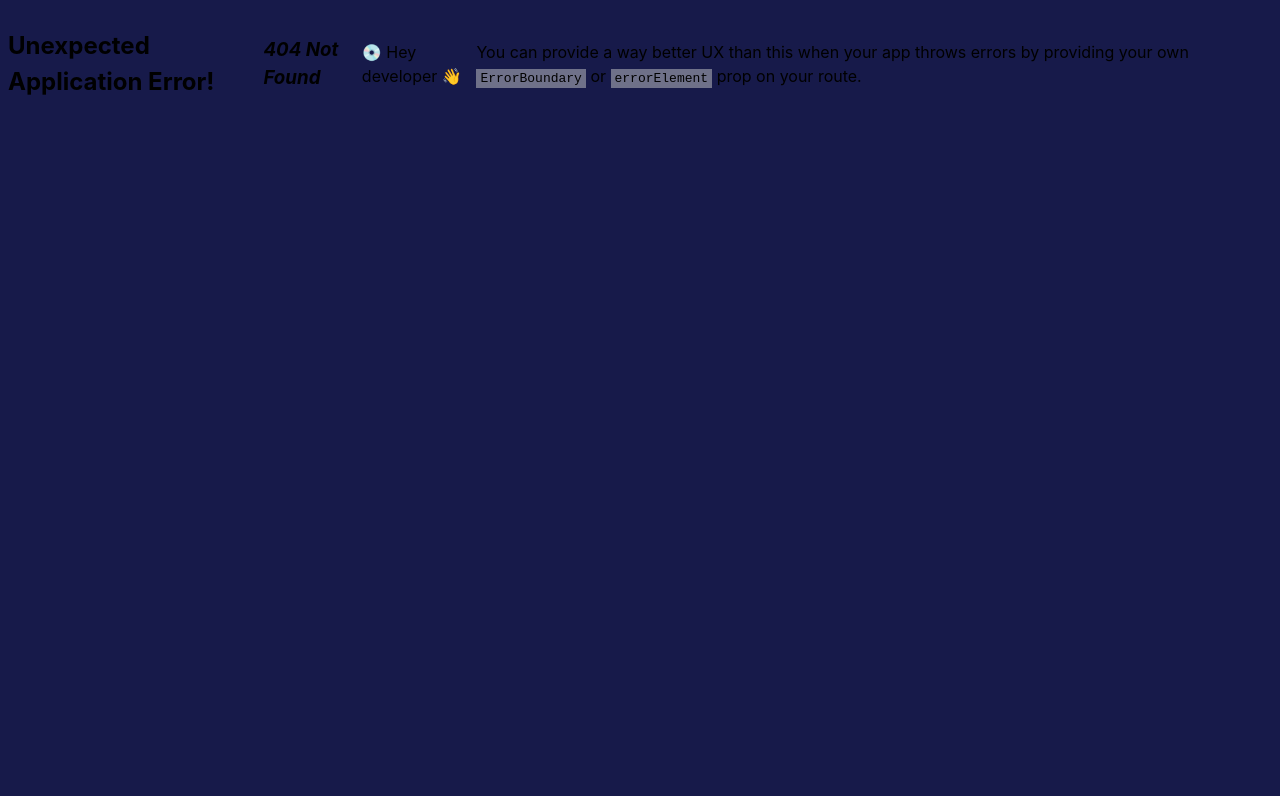
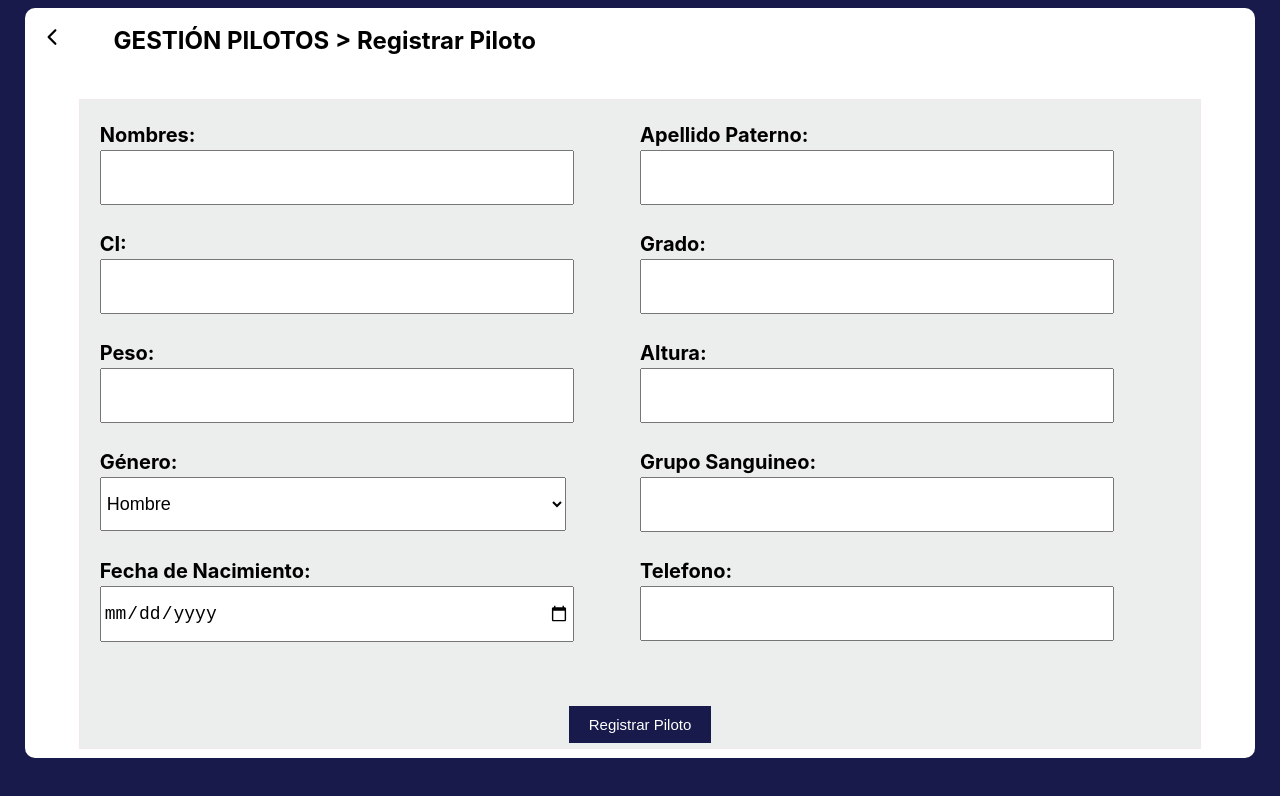
Before and after one commit to Juansadss/CB-24-Proyecto-FAB-Frontend, a React (Vite) app in the folder CB-24-Proyecto-FAB-Frontend/: page /menu-principal/menu-operaciones/registro-piloto in a window 1280 px wide. Before the commit this address had no page. Shown: the top 796 px of the page. Built offline with nearby package versions, Linux system fonts and the light colour scheme.

Commit message:
registrar piloto terminado

```diff
--- a/CB-24-Proyecto-FAB-Frontend/src/components/operations/airship-register-management/airship-register-management.css
+++ b/CB-24-Proyecto-FAB-Frontend/src/components/operations/airship-register-management/airship-register-management.css
@@ -9,6 +9,8 @@
     color: #000000;
     margin-top: 30px;
     margin-bottom: 30px;
+    margin: auto;
+    overflow-y: auto;
 }
 
 /* Estilos para el contenido dentro del contenedor */
--- a/CB-24-Proyecto-FAB-Frontend/src/components/operations/pilot-management/pilot-management.css
+++ b/CB-24-Proyecto-FAB-Frontend/src/components/operations/pilot-management/pilot-management.css
@@ -27,30 +27,30 @@ tr:hover {
     background-color: #f2f2f2; /* Light gray background color on hover */
   }
 
-.edit-button{
+.pilot-management-edit-button{
     color: blue;
     font-size: 20px;
 }
 
-.delete-button{
+.pilot-management-delete-button{
     color: red;
     font-size: 20px;
     margin-left: 15px;
   }
 
-.goback-arrow{
+.pilot-management-goback-arrow{
   color: #000;
   margin-right: 50px;
 }
 
-.add-button-container button {
+.pilot-management-add-button-container button {
   display: flex;
   align-items: center;
   justify-content: center;
   font-size: 10px;
 }
 
-.add-button-icon{
+.pilot-management-add-button-icon{
   margin-right: 5px;
   font-size: 20px;
 }
--- a/CB-24-Proyecto-FAB-Frontend/src/components/operations/pilot-management/pilot-management.tsx
+++ b/CB-24-Proyecto-FAB-Frontend/src/components/operations/pilot-management/pilot-management.tsx
@@ -18,17 +18,16 @@ export default function PilotManagement() {
             {/* Title */}
             <div>
                 <h1>
-                    <Link to={"/menu-principal/menu-operaciones"}><IoIosArrowBack className="goback-arrow" /></Link>GESTIÓN PILOTOS
+                    <Link to={"/menu-principal/menu-operaciones"}><IoIosArrowBack className="pilot-management-goback-arrow" /></Link>GESTIÓN PILOTOS
                 </h1>
             </div>
 
 
             {/* Add New Pilot Button */}
-            <div className="add-button-container">
-                <button>
-                    <FaPlus className="add-button-icon" />
+            <div className="pilot-management-add-button-container">
+                <Link to={"/menu-principal/menu-operaciones/registro-piloto"}><FaPlus className="pilot-management-add-button-icon" />
                     REGISTAR PILOTO
-                </button>
+                </Link>
             </div>
 
             {/* Pilot Table */}
@@ -56,8 +55,8 @@ export default function PilotManagement() {
                     <td>{pilot.weight} kg</td>
                     <td>{pilot.grade}</td>
                     <td>
-                        <Link to={""}><FaEdit className="edit-button"/></Link>
-                        <Link to={""}><MdDelete className="delete-button"/></Link>
+                        <Link to={""}><FaEdit className="pilot-management-edit-button"/></Link>
+                        <Link to={""}><MdDelete className="pilot-management-delete-button"/></Link>
                     </td>
                     </tr>
                 ))}
--- /dev/null
+++ b/CB-24-Proyecto-FAB-Frontend/src/components/operations/pilot-management/pilot-register.css
@@ -0,0 +1,71 @@
+.register-pilot-container {
+    height: 90vh;
+    width: 95%;
+    border-radius: 10px;
+    padding: 15px;
+    background-color: white;
+    color: #000;
+    margin: auto;
+    overflow-y: auto;
+  }
+
+  .register-pilot-container h1 {
+    font-size: 24px;
+    margin-bottom: 20px;
+  }
+
+  .register-pilot-form-container {
+    width: 90%; /* Cambiar el ancho según sea necesario */
+    margin: 40px auto;
+    border: 1px solid #f3e9e9;
+    padding: 20px 20px 5px;
+    background-color: #8e93922a;
+    font-family: Inter, system-ui, Avenir, Helvetica, Arial, sans-serif;
+    margin-bottom: 30px;
+}
+
+.register-pilot-content {
+    display: flex;
+    flex-direction: column;
+    align-items: center; /* Centrar horizontalmente los elementos */
+}
+
+.register-pilot-info-section {
+    display: flex;
+    flex-wrap: wrap; /* Permitir envolver elementos en filas */
+    justify-content: space-between;
+    margin-bottom: 20px;
+}
+
+.register-pilot-label-input-container {
+    width: calc(50% - 0px); /* Ajustar el ancho para un elemento en una fila */
+    display: flex;
+    flex-direction: column; /* Mostrar elementos uno encima del otro */
+
+}
+
+.register-pilot-label-input-container label {
+    font-size: 20px; /* Ajustar el tamaño de la fuente del label */
+}
+
+.register-pilot-label-input-container input, select {
+    width: calc(90% - 20px); /* Ajustar el ancho del input */
+    font-size: 18px; /* Aumentar el tamaño de la fuente del input */
+    padding: 15px 2px; /* Agregar espacio vertical dentro del input */
+}
+
+  .register-pilot-goback-arrow{
+    color: #000;
+    margin-right: 50px;
+  }
+
+.register-pilot-button {
+    color: white;
+    background-color: #171A4A;
+    padding: 10px 20px;
+    border: none;
+    cursor: pointer;
+    max-width: 200px;
+    margin-top: 20px; /* Ajuste el margen superior según sea necesario */
+    font-size: 15px;
+}
--- /dev/null
+++ b/CB-24-Proyecto-FAB-Frontend/src/components/operations/pilot-management/pilot-register.tsx
@@ -0,0 +1,87 @@
+import { Link } from "react-router-dom";
+import { IoIosArrowBack } from "react-icons/io";
+import "./pilot-register.css";
+
+export default function RegisterPilotForm() {
+  return <>
+    <div className="register-pilot-container">
+        <div>
+            <h1>
+                <Link to={"/menu-principal/menu-operaciones/gestion-pilotos"}><IoIosArrowBack className="register-pilot-goback-arrow" /></Link><b>GESTIÓN PILOTOS</b>
+                <span className="small-text"> &gt; Registrar Piloto</span>
+            </h1>
+        </div>
+
+      {/* Pilot Registration Form */}
+      <div className="register-pilot-form-container">
+
+                    <div className="register-pilot-content">
+                        <div className="register-pilot-info-section">
+                            <div className="register-pilot-label-input-container">
+                                <label className="label-section"><strong>Nombres:</strong></label>
+                                <input type="text" />
+                            </div>
+
+                            <div className="register-pilot-label-input-container">
+                                <label className="label-section"><strong>Apellido Paterno:</strong></label>
+                                <input type="text" />
+                            </div>
+                            <div className="register-pilot-label-input-container">
+                                <br />
+                                <label className="label-section"><strong>CI:</strong></label>
+                                <input type="text" />
+                            </div>
+                            <div className="register-pilot-label-input-container">
+                                <br />
+                                <label className="label-section"><strong>Grado:</strong></label>
+                                <input type="text" />
+                            </div>
+                            <div className="register-pilot-label-input-container">
+                                <br />
+                                <label className="label-section"><strong>Peso:</strong></label>
+                                <input type="text" />
+                            </div>
+                            <div className="register-pilot-label-input-container">
+                                <br />
+                                <label className="label-section"><strong>Altura:</strong></label>
+                                <input type="text" />
+                            </div>
+                            <div className="register-pilot-label-input-container">
+                                <br />
+                                <label className="label-section"><strong>Género:</strong></label>
+                                <select>
+                                    <option value="hombre">Hombre</option>
+                                    <option value="mujer">Mujer</option>
+                                </select>
+                            </div>
+                            <div className="register-pilot-label-input-container">
+                                <br />
+                                <label className="label-section"><strong>Grupo Sanguineo:</strong></label>
+                                <input type="text" />
+                            </div>
+                            <div className="register-pilot-label-input-container">
+                                <br />
+                                <label className="label-section"><strong>Fecha de Nacimiento:</strong></label>
+                                <input type="date" />
+                            </div>
+                            <div className="register-pilot-label-input-container">
+                                <br />
+                                <label className="label-section"><strong>Telefono:</strong></label>
+                                <input type="text" />
+                            </div>
+
+
+                        </div>
+                        <br />
+                        <div>
+                            <button className="register-pilot-button">Registrar Piloto</button>
+                        </div>
+
+                    </div>
+                </div>
+      <div>
+            <img width={190} height={115} src="/FAB.png"></img>
+        </div>
+    </div>
+  </>
+}
--- a/CB-24-Proyecto-FAB-Frontend/src/main.tsx
+++ b/CB-24-Proyecto-FAB-Frontend/src/main.tsx
@@ -8,7 +8,7 @@ import PilotManagement from './components/operations/pilot-management/pilot-mana
 import AirshipManagement from './components/operations/airship-management/airship-management.tsx';
 import OperationsMenu from './components/operations/operations-menu/operations-menu.tsx';
 import AirshipEditManagement from './components/operations/airship-register-management/airship-register-management.tsx';
-
+import RegisterPilotForm from './components/operations/pilot-management/pilot-register.tsx';
 
 const router = createBrowserRouter([
   { path:  "/",  element: <Login /> },
@@ -17,7 +17,7 @@ const router = createBrowserRouter([
   { path:  "/menu-principal/menu-operaciones/gestion-aereonave",  element: <AirshipManagement /> },
   { path:  "/menu-principal/menu-operaciones/gestion-aereonave/gestion-aereonave-registrar",  element: <AirshipEditManagement /> },
   { path:  "/menu-principal/menu-operaciones",  element: <OperationsMenu /> },
-
+  { path:  "/menu-principal/menu-operaciones/registro-piloto",  element: <RegisterPilotForm /> },
 ]);
 
 ReactDOM.createRoot(document.getElementById('root')!).render(
```
